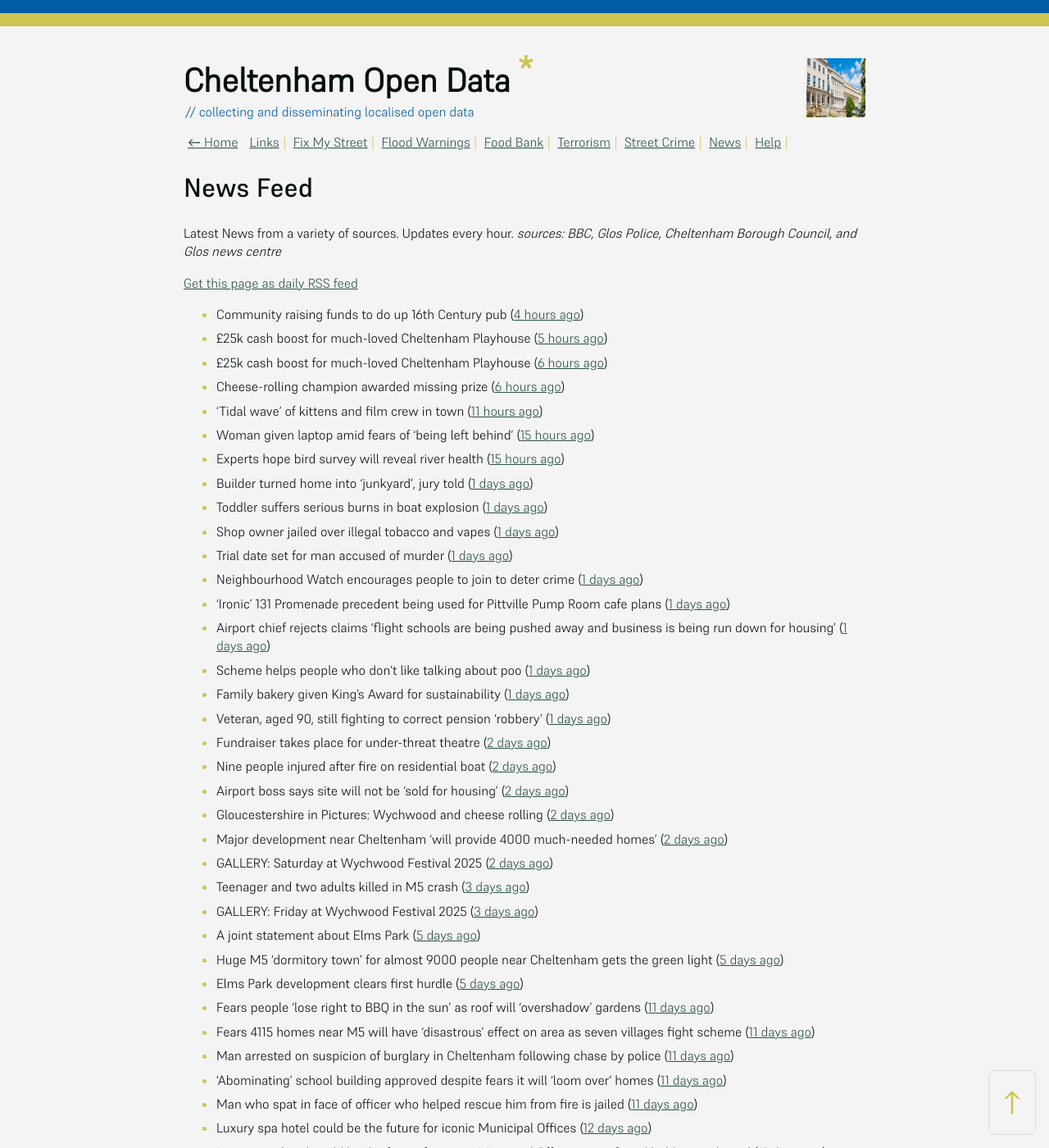
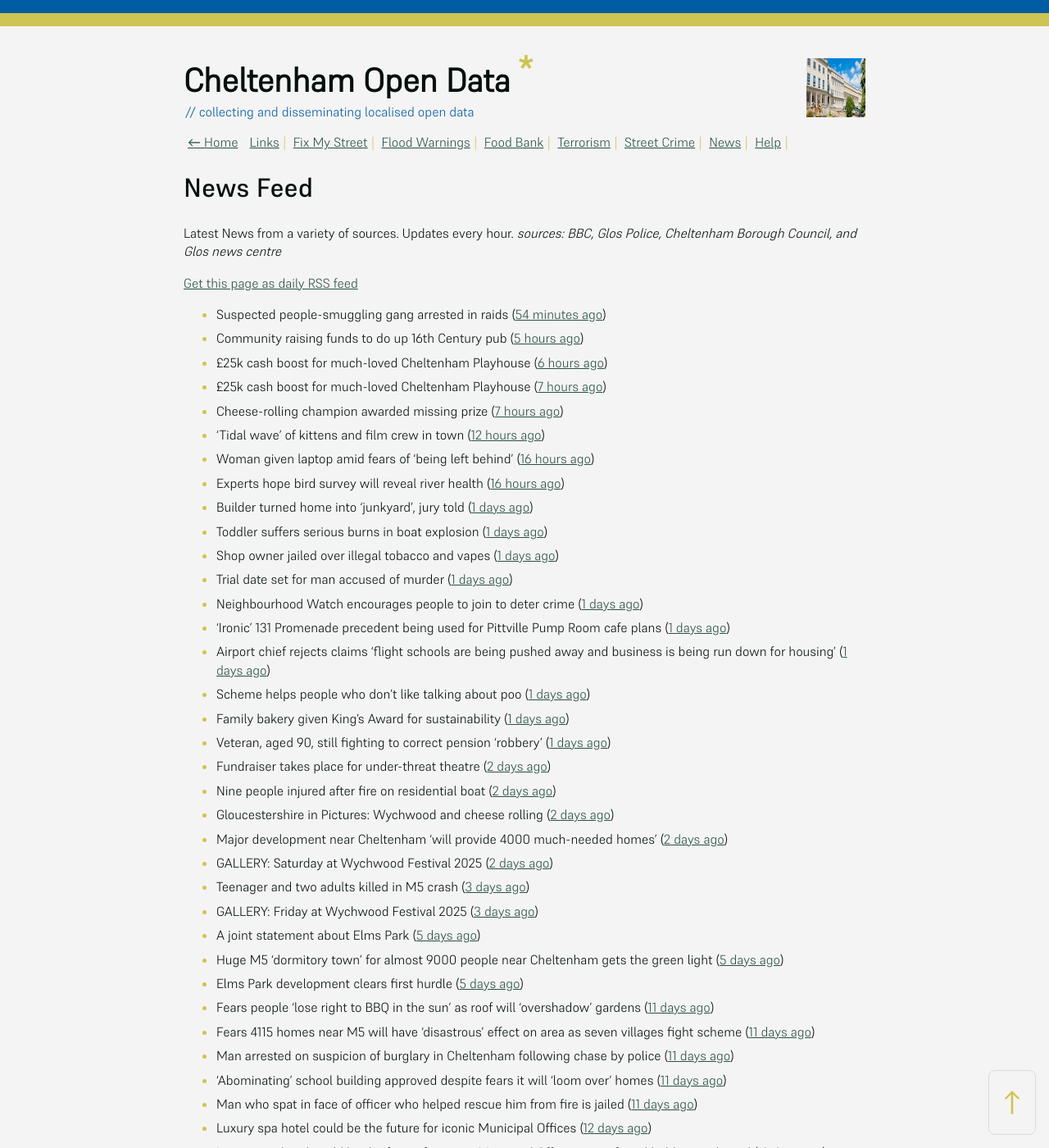
Before and after one commit to mat-0/cheltenham-open-data, a Jekyll site: the page built from _pages/news.md, in a window 1280 px wide and 1400 px high. Shown: the whole window at 82% size. Built offline with Jekyll 4.4.1, drawn with Linux system fonts in a browser that asks for light colours; some of the changed text lies outside the part shown.

Commit message:
Updated 2025-06-03 21:57:49

```diff
--- a/_pages/news.md
+++ b/_pages/news.md
@@ -12,13 +12,14 @@ _sources: BBC, Glos Police, Cheltenham Borough Council, and Glos news centre_
 [Get this page as daily RSS feed](/daily.rss)
 
 <!-- news_marker starts -->
-- Community raising funds to do up 16th Century pub ([4 hours ago](https://www.bbc.com/news/articles/c1kvgy4p4nwo))
-- £25k cash boost for much-loved Cheltenham Playhouse ([5 hours ago](https://gloucesternewscentre.co.uk/25k-cash-boost-for-much-loved-cheltenham-playhouse/))
-- £25k cash boost for much-loved Cheltenham Playhouse ([6 hours ago](https://www.cheltenham.gov.uk/news/article/3017/25k_cash_boost_for_much-loved_cheltenham_playhouse))
-- Cheese-rolling champion awarded missing prize ([6 hours ago](https://www.bbc.com/news/articles/clyzjzkz2v1o))
-- 'Tidal wave' of kittens and film crew in town ([11 hours ago](https://www.bbc.com/news/articles/ced2ey9l1dyo))
-- Woman given laptop amid fears of 'being left behind' ([15 hours ago](https://www.bbc.com/news/articles/cy8nvm5v5ymo))
-- Experts hope bird survey will reveal river health ([15 hours ago](https://www.bbc.com/news/articles/c9wgv0dy485o))
+- Suspected people-smuggling gang arrested in raids ([54 minutes ago](https://www.bbc.com/news/articles/cx2j67x49pwo))
+- Community raising funds to do up 16th Century pub ([5 hours ago](https://www.bbc.com/news/articles/c1kvgy4p4nwo))
+- £25k cash boost for much-loved Cheltenham Playhouse ([6 hours ago](https://gloucesternewscentre.co.uk/25k-cash-boost-for-much-loved-cheltenham-playhouse/))
+- £25k cash boost for much-loved Cheltenham Playhouse ([7 hours ago](https://www.cheltenham.gov.uk/news/article/3017/25k_cash_boost_for_much-loved_cheltenham_playhouse))
+- Cheese-rolling champion awarded missing prize ([7 hours ago](https://www.bbc.com/news/articles/clyzjzkz2v1o))
+- 'Tidal wave' of kittens and film crew in town ([12 hours ago](https://www.bbc.com/news/articles/ced2ey9l1dyo))
+- Woman given laptop amid fears of 'being left behind' ([16 hours ago](https://www.bbc.com/news/articles/cy8nvm5v5ymo))
+- Experts hope bird survey will reveal river health ([16 hours ago](https://www.bbc.com/news/articles/c9wgv0dy485o))
 - Builder turned home into 'junkyard', jury told ([1 days ago](https://www.bbc.com/news/articles/c7v7jqygvlpo))
 - Toddler suffers serious burns in boat explosion ([1 days ago](https://www.bbc.com/news/articles/c1j5k49zg9yo))
 - Shop owner jailed over illegal tobacco and vapes ([1 days ago](https://www.bbc.com/news/articles/c071jlz50peo))
@@ -31,7 +32,6 @@ _sources: BBC, Glos Police, Cheltenham Borough Council, and Glos news centre_
 - Veteran, aged 90, still fighting to correct pension 'robbery' ([1 days ago](https://www.bbc.com/news/articles/c2d5l7k3p31o))
 - Fundraiser takes place for under-threat theatre ([2 days ago](https://www.bbc.com/news/articles/c4gk0edy66yo))
 - Nine people injured after fire on residential boat ([2 days ago](https://www.bbc.com/news/articles/crr7xz5r2z9o))
-- Airport boss says site will not be 'sold for housing' ([2 days ago](https://www.bbc.com/news/articles/cnv1gj0dl4eo))
 - Gloucestershire in Pictures: Wychwood and cheese rolling ([2 days ago](https://www.bbc.com/news/articles/cj42qe4nqn5o))
 - Major development near Cheltenham ‘will provide 4000 much-needed homes’ ([2 days ago](https://gloucesternewscentre.co.uk/major-development-near-cheltenham-will-provide-4000-much-needed-homes/))
 - GALLERY: Saturday at Wychwood Festival 2025 ([2 days ago](https://gloucesternewscentre.co.uk/gallery-saturday-at-wychwood-festival-2025/))
```
Also changed, not shown: other parts of _pages/news.md (+1 -1 lines), _data/flood.json (+4 -4 lines), index.md (+5 -5 lines).
